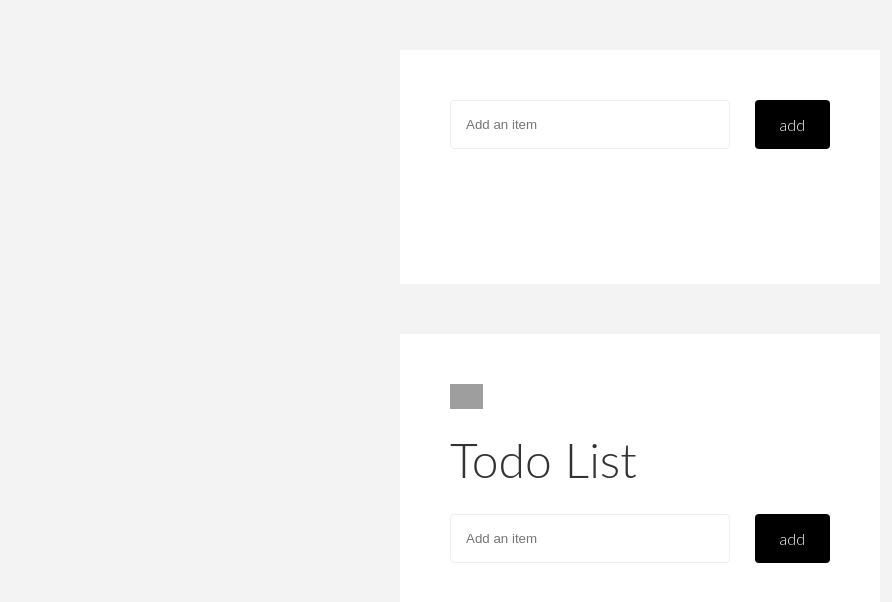
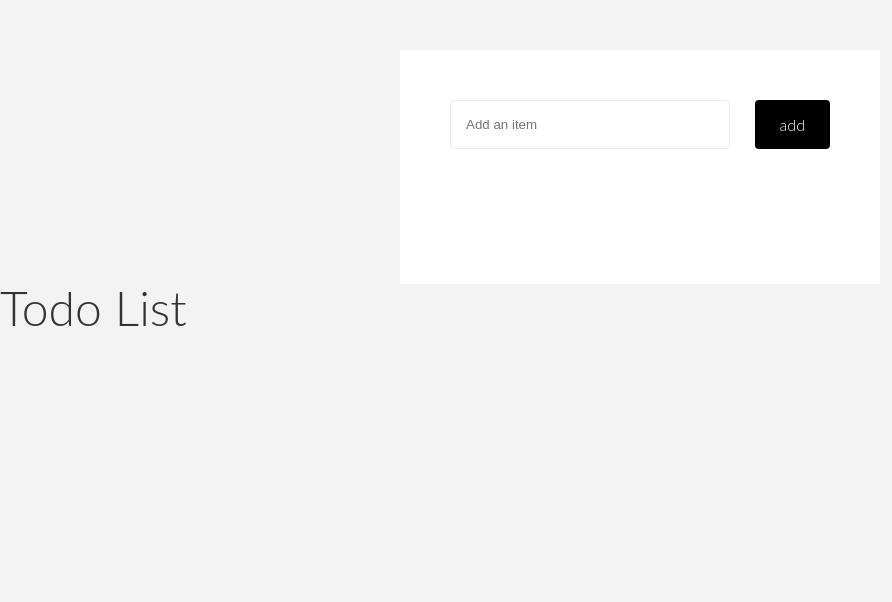
Before and after one commit to eckoman33/tdl, a React (Create React App) app: page / in a window 1280 px wide. Shown: the top 602 px of the page, without its empty margins (0-892 px from the left). Built offline with nearby package versions, Linux system fonts and the light colour scheme; grey boxes are pictures that could not be loaded.

Commit message:
updated styling

```diff
--- a/public/index.css
+++ b/public/index.css
@@ -9,6 +9,7 @@
 
 body {
   background: rgb(244, 243, 243);
+  font-family: 'Press Start 2P', cursive;
   font-family: "Lato", sans-serif;
 }
 
@@ -46,11 +47,11 @@
 }
 
 button {
-  background: #000000;
+  background: #9fbfdf;
   border: none;
   font-size: 1rem;
   font-weight: 300;
-  font-family: "Lato", sans-serif;
+  font-family: 'Press Start 2P', cursive;
   padding: 15px 25px;
   border-radius: 4px;
   color: #fff;
--- a/public/index.html
+++ b/public/index.html
@@ -11,6 +11,7 @@
     -->
   <link rel="manifest" href="/manifest.json">
   <link rel="shortcut icon" href="/favicon.ico">
+  <link href="https://fonts.googleapis.com/css2?family=Press+Start+2P&display=swap" rel="stylesheet">
 
   <!--
       Notice the use of %PUBLIC_URL% in the tags above.
@@ -22,126 +23,11 @@
       Learn how to configure a non-root public URL by running `npm run build`.
     -->
   <title>To-Do List</title>
-  <style type="text/css">body {
-    margin: 0;
-    padding: 0;
-    font-family: sans-serif;
-  }
-  </style>
-  <style type="text/css">
-  @font-face {
-  font-family: Lato;
-  src: url("https://fonts.googleapis.com/css?family=Lato:300,400,900,900i");
-}
-
-* {
-  -webkit-box-sizing: border-box;
-          box-sizing: border-box;
-}
-
-body {
-  background: rgb(244, 243, 243);
-  font-family: "Lato", sans-serif;
-}
-
-.wrapper {
-  max-width: 480px;
-  margin: auto;
-  background: #fff;
-  margin-top: 50px;
-  display: -ms-flexbox;
-  display: flex;
-  -ms-flex-direction: column;
-      flex-direction: column;
-  padding: 50px;
-}
-
-.title {
-  -ms-flex-item-align: start;
-      align-self: flex-start;
-  font-size: 3rem;
-  font-weight: 300;
-  color: #333;
-  margin-bottom: 30px;
-}
-
-.todoInput {
-  width: 100%;
-  display: -ms-flexbox;
-  display: flex;
-  -ms-flex-pack: justify;
-      justify-content: space-between;
-  margin-bottom: 35px;
-}
-
-input {
-  width: 75%;
-  margin-right: 25px;
-  padding: 15px 0 15px 15px;
-  border-radius: 4px;
-  border: 1px solid rgb(238, 238, 238);
-}
-
-button {
-  background: #62c7ff;
-  border: none;
-  font-size: 1rem;
-  font-weight: 300;
-  font-family: "Lato", sans-serif;
-  padding: 15px 25px;
-  border-radius: 4px;
-  color: #fff;
-}
-
-ul {
-  list-style: none;
-  margin-bottom: 50px;
-}
-
-li {
-  font-weight: 300;
-  padding: 20px 0 20px 0;
-  border-top: 1px solid #eee;
-  display: -ms-flexbox;
-  display: flex;
-  -ms-flex-pack: justify;
-      justify-content: space-between;
-}
-
-.logo-container {
-  margin-bottom: 25px;
-}
-
-img {
-  height: 25px;
-}
-
-button.action {
-  color: #333;
-  background: none;
-  padding: 0;
-}
-
-button.action:focus {
-  outline: none;
-}
-</style>
 </head>
 
 <body>
   <div id="root"></div>
-  <div class="wrapper">
-    <div><div class="logo-container">
-      <img src="public/JS-logo.png" alt="Inventive Logo">
-    </div>
     <div class="title">Todo List</div>
-  </div>
-  <form class="todoInput">
-    <input type="text" class="input" value="" placeholder="Add an item">
-    <button type="submit" name="submit" value="submit">add</button>
-  </form>
-  <ul></ul>
-</div>
 
   <script type="text/javascript" src="public/index.js"></script>
 </body>
```
